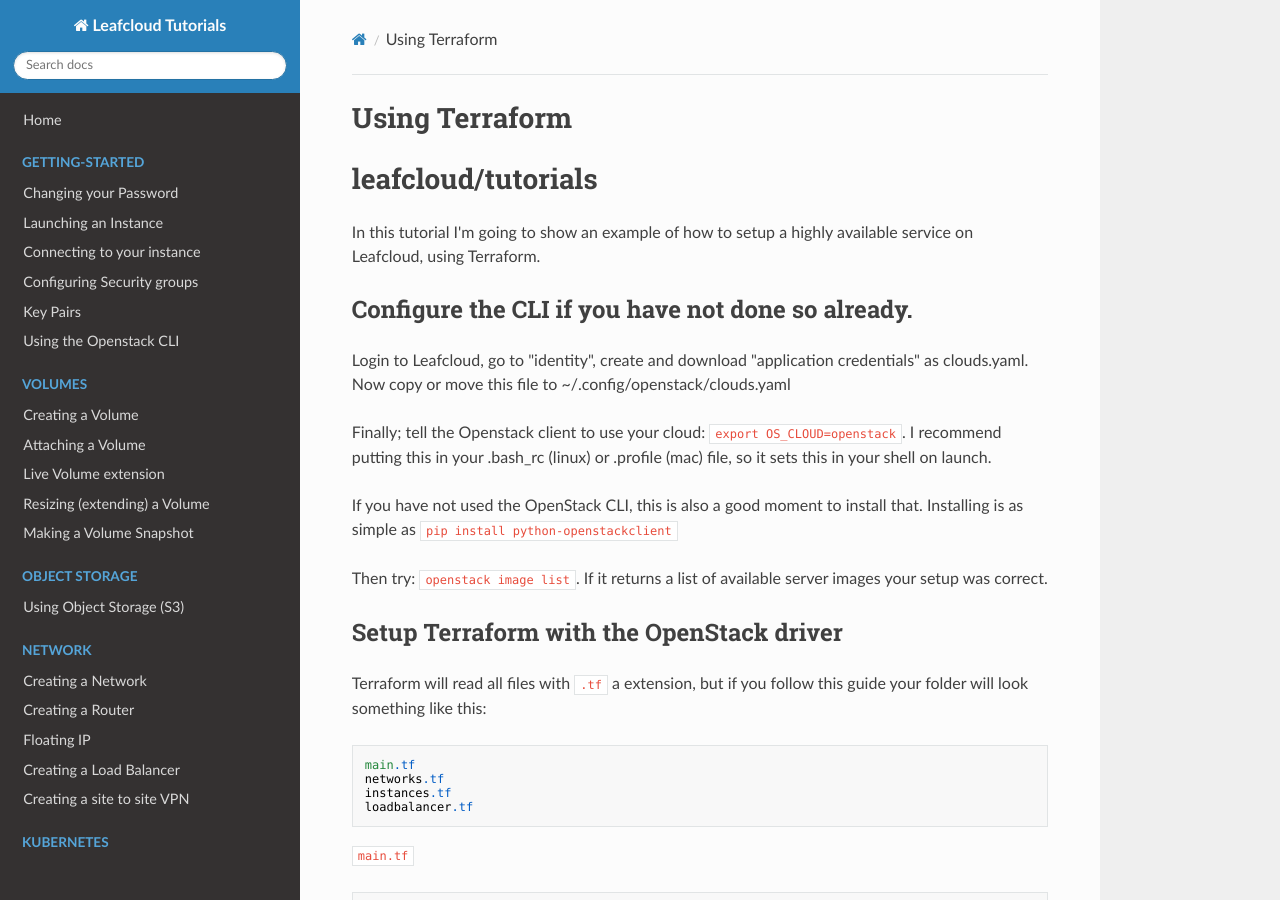
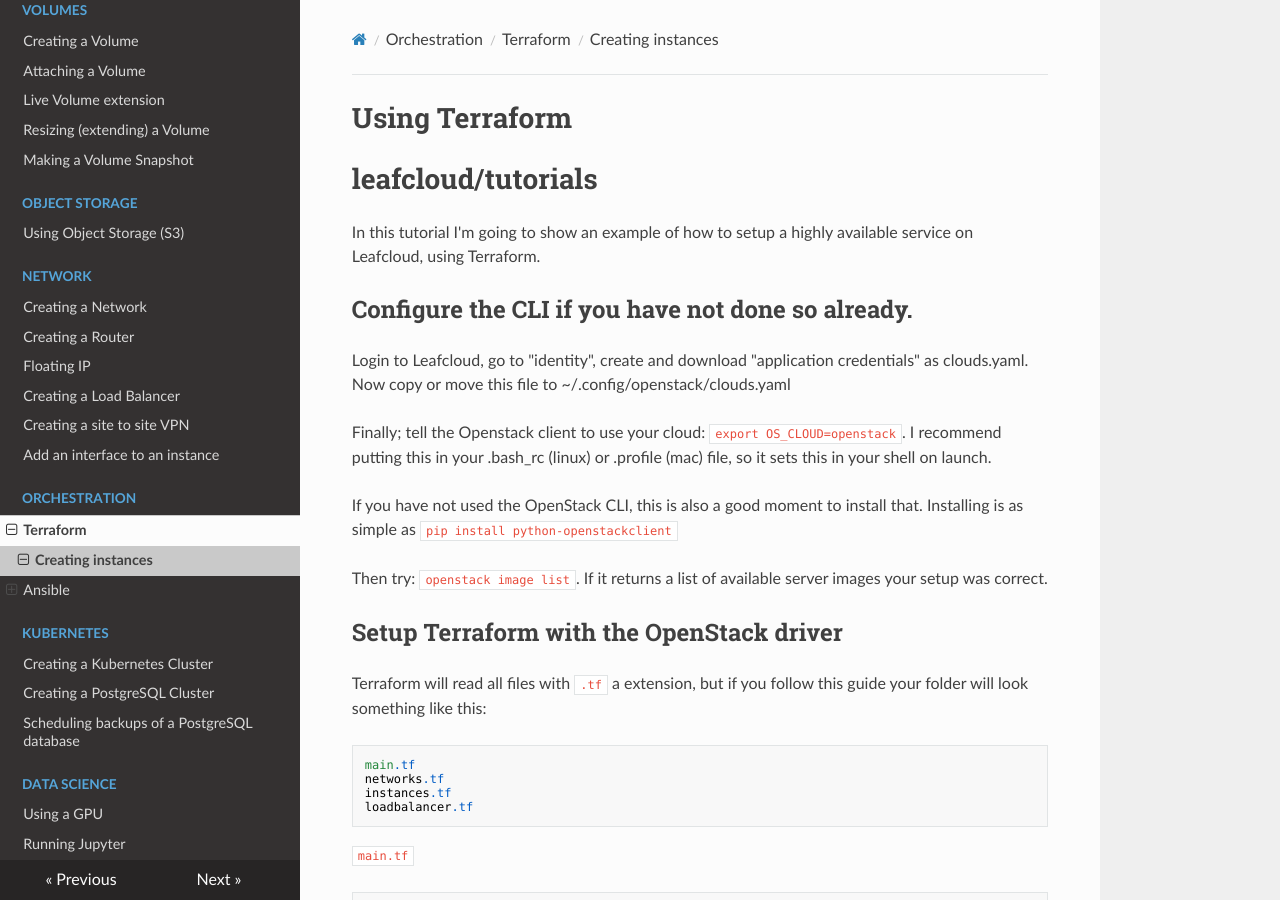
Before and after one commit to leafcloudhq/documentation-rtd, an MkDocs documentation site: the page built from docs/terraform/creating-instances.md, in a window 1280 px wide and 900 px high. Built offline with MkDocs 1.6.1, drawn with Linux system fonts in a browser that asks for light colours; nearby versions of some CDN libraries; some of the changed lines change nothing that is shown.

Commit message:
added ansible tutorial

````diff
--- /dev/null
+++ b/docs/ansible/creating-instances.md
@@ -0,0 +1,156 @@
+# Creating an instance with Ansible
+In this tutorial I'm going to show an example of how to start a server and run a `apache2` on Leafcloud, using Ansible.
+
+
+## Configure the CLI if you have not done so already.
+Login to Leafcloud, go to "identity", create and download "application credentials" as clouds.yaml. Now copy or move this file to ~/.config/openstack/clouds.yaml
+
+Finally; tell the Openstack client to use your cloud:
+`export OS_CLOUD=openstack`. I recommend putting this in your .bash_rc (linux) or .profile (mac) file, so it sets this in your shell on launch.
+
+## Install ansible
+
+you can use te package manager of your linux distribution
+
+On Ubuntu:
+```shell
+sudo apt install ansible
+```
+
+On RHEL or similar:
+```shell
+sudo dnf install ansible
+```
+
+pip can be used on any operating system:
+```shell
+pip install ansible
+```
+
+## Install the openstack.cloud cllection
+
+To be able to create a server on Leafcloud you will need an extra module collection
+```shell
+ansible-galaxy collection install openstack.cloud
+```
+
+## Create your playbooks
+
+The following playbook `create-server.yaml` will create:
+- A security group for http
+- Create a security group rule for http
+- Create a an ec1.medium VM instance
+```shell
+---
+  - name: Create a new instance and attaches to a network and passes metadata to the instance
+    hosts: localhost
+    connection: local
+    tasks:
+      - name: Create an http security group
+        openstack.cloud.security_group:
+          state: present
+          name: http-hello-world
+          description: security group for http
+      - name: Create a security group rule for http
+        openstack.cloud.security_group_rule:
+          security_group: http-hello-world
+          protocol: tcp
+          port_range_min: 80
+          port_range_max: 80
+          remote_ip_prefix: 0.0.0.0/0
+      - name: Create the server
+        openstack.cloud.server:
+          state: present
+          auth:
+            auth_url: https://create.leaf.cloud:5000
+            username: jegor@leaf.cloud
+            password: nUwSqs2gAWTtX9CU
+            project_name: leaf-test
+          name: test-ansible
+          image: 0e98efbf-de1e-4e58-bf77-1ca80668e305
+          key_name: jegor_laptop
+          timeout: 200
+          flavor: ec1.small
+          nics:
+            - net-name: external
+          security_groups:
+            - http-hello-world
+            - default
+          boot_from_volume: yes
+          volume_size: 20
+      - name: get ip address of created server
+        openstack.cloud.server_info:
+          server: test-ansible
+        register: result
+      - name: Output the ip address
+        debug:
+          msg: "{{ result.openstack_servers[0].addresses.external[0].addr }}"
+```
+
+For installing apache2 you can make a playbook `install-apache2.yaml`
+```shell
+---
+  - name: Install apache
+    hosts: test-ansible
+    become: true
+    tasks:
+      - name: install apache2
+        apt:
+          name: apache2
+          update_cache: yes
+          state: present
+```
+
+For the cleanup you can make the following playbook `cleanup.yaml`
+```shell
+  - name: Clean up server and security group
+    hosts: localhost
+    connection: local
+    tasks:
+      - name: Remove the server
+        openstack.cloud.server:
+          name: test-ansible
+          state: absent
+      - name: Remove http security group
+        openstack.cloud.security_group:
+          state: absent
+          name: http-hello-world
+      - name: Remove security group rule for http
+        openstack.cloud.security_group_rule:
+          security_group: http-hello-world
+          state: absent
+```
+
+## Running your playbooks
+
+You will start with `create-server.yaml`
+
+```shell
+ansible-playbook create-server.yaml
+```
+
+This will create a VM and output its ip address.
+Copy the ip address and create your `inventory` file:
+
+```shell
+test-ansible  ansible_host=<ip-address> ansible_user=ubuntu
+```
+Replace `<ip-address>` with the ip address of your server and save the file.
+
+Now you are ready to install `apache2`:
+```shell
+ansible-playbook -i inventory install-apache2.yaml
+```
+
+That's it, you can now type the ip address of your server into your favorire browser,
+and you'll see the welcome page of apache2.
+
+## Cleanup
+
+To remove the instance and the security groups you've jsut created you can run:
+```shell
+ansible-playbook create-server.yaml cleanup.yaml
+```
+
+This will remove any security group and rule named `http-hello-world` in your project.
+It will also remove any server in your project named `test-ansible`
--- a/mkdocs.yml
+++ b/mkdocs.yml
@@ -1,13 +1,16 @@
 site_name: Leafcloud Tutorials
 nav:
   - Home: index.md
-  - Getting-Started:
+  - Getting Started:
       - Changing your Password: Getting-Started/Changing-your-password.md
       - Launching an Instance: Getting-Started/Launching-an-instance.md
       - Connecting to your instance: Getting-Started/Log-in-to-your-instance.md
       - Configuring Security groups: Getting-Started/Configuring-security-groups.md
       - Key Pairs: Getting-Started/Key-pairs.md
       - Using the Openstack CLI: Getting-Started/Using-Openstack-CLI.md
+  - Volumes:
+      - Creating a Volume: volumes/Creating-a-new-volume.md
+      - Attaching a Volume: volumes/Attaching-a-volume-to-your-instance.md
   - Volumes:
       - Creating a Volume: volumes/Creating-a-new-volume.md
       - Attaching a Volume: volumes/Attaching-a-volume-to-your-instance.md
@@ -22,8 +25,18 @@
       - Floating IP: network/Floating-IP.md
       - Creating a Load Balancer: network/Creating-a-load-balancer.md
       - Creating a site to site VPN: network/Setup-site-to-site-vpn.md
+      - Add an interface to an instance: network/Add-an-interface-to-an-existing-instance.md
+  - Orchestration:
+      - Terraform:
+        - Creating instances: terraform/creating-instances.md
+      - Ansible:
+        - Creating instances: ansible/creating-instances.md
   - Kubernetes:
       - Creating a Kubernetes Cluster: kubernetes/creating-a-kubernetes-cluster.md
       - Creating a PostgreSQL Cluster: kubernetes/creating-a-postgresql-cluster.md
       - Scheduling backups of a PostgreSQL database: kubernetes/scheduling-backups-of-a-PostgreSQL-database.md
+  - Data Science:
+      - Using a GPU: data-science/using-a-gpu.md
+      - Running Jupyter: data-science/running-jupyter.md
+
 theme: readthedocs
````
